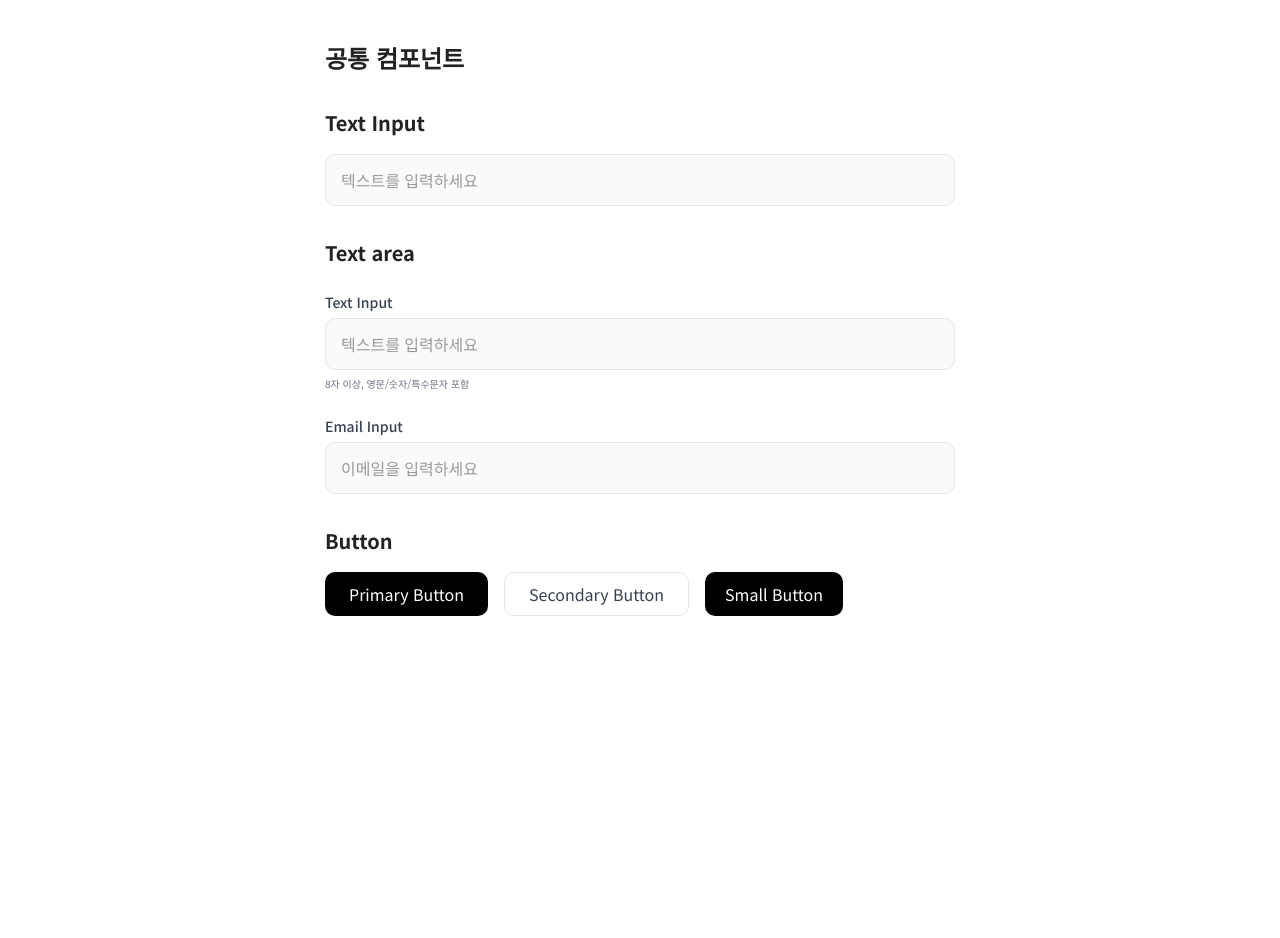
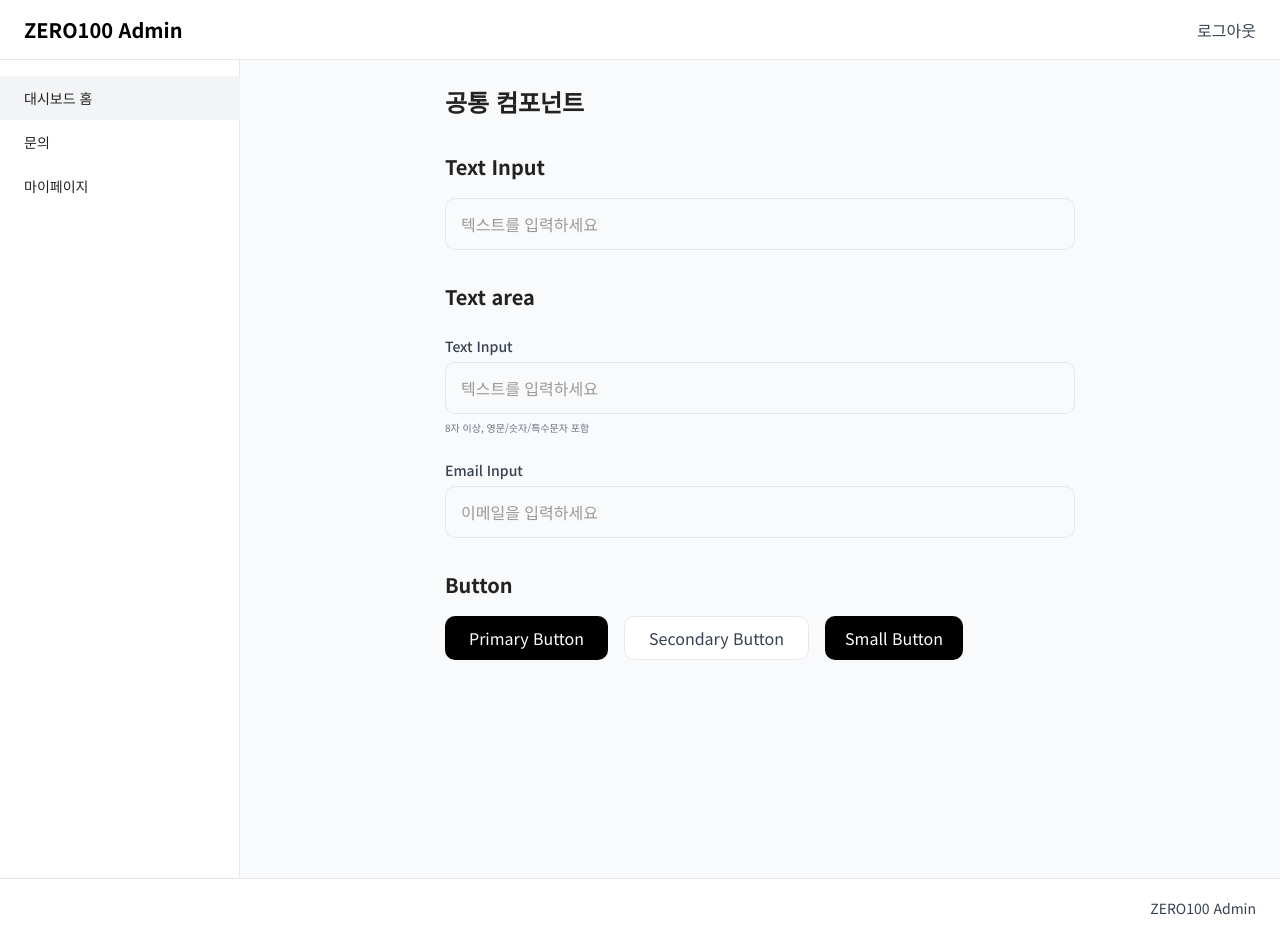
Before and after one commit to Leets-Official/8th-FE-Zero100, a React (Vite) app: page /dashboard in a window 1280 px wide. Before the commit the page ends 800 px from the top, so only its background shows below. Built offline with nearby package versions, Linux system fonts and the light colour scheme.

Commit message:
feat: 대시보드 공통 레이아웃 및 라우팅 구현

```diff
--- a/src/App.jsx
+++ b/src/App.jsx
@@ -6,6 +6,7 @@ import { loadTodos, TODO_STORAGE_KEY } from './utils/todoStorage';
 import './App.css';
 import StatsPage from './pages/StatsPage';
 import Layout from './components/Layout/Layout';
+import DashboardLayout from './components/dashboard/DashboardLayout';
 import DashboardPage from './pages/DashboardPage';
 
 function App() {
@@ -54,7 +55,20 @@ function App() {
   return (
     <Routes>
       <Route path="/" element={<Navigate to="/dashboard" replace />} />
-      <Route path="/dashboard" element={<DashboardPage />} />
+
+      <Route path="/dashboard" element={<DashboardLayout />}>
+        <Route index element={<DashboardPage />} />
+
+        <Route
+          path="inquiries"
+          element={<h2 className="text-[24px] font-bold text-[#222222]">문의</h2>}
+        />
+
+        <Route
+          path="mypage"
+          element={<h2 className="text-[24px] font-bold text-[#222222]">마이페이지</h2>}
+        />
+      </Route>
 
       <Route path="/todolist" element={<Layout />}>
         <Route
--- /dev/null
+++ b/src/components/dashboard/DashboardLayout.jsx
@@ -0,0 +1,24 @@
+import { Outlet } from 'react-router';
+import Header from './Header';
+import Sidebar from './Sidebar';
+import Footer from './Footer';
+
+function DashboardLayout() {
+  return (
+    <div className="flex min-h-dvh flex-col bg-[#f9fafb]">
+      <Header />
+
+      <div className="flex flex-1">
+        <Sidebar />
+
+        <main className="min-w-0 flex-1 p-[24px]">
+          <Outlet />
+        </main>
+      </div>
+
+      <Footer />
+    </div>
+  );
+}
+
+export default DashboardLayout;
--- /dev/null
+++ b/src/components/dashboard/Footer.jsx
@@ -0,0 +1,9 @@
+function Footer() {
+  return (
+    <footer className="flex h-[60px] w-full shrink-0 items-center justify-end bg-[#ffffff] pr-[24px] shadow-[inset_0_0.93px_0_#e5e7eb]">
+      <p className="text-[14px] text-[#374151]">ZERO100 Admin</p>
+    </footer>
+  );
+}
+
+export default Footer;
--- /dev/null
+++ b/src/components/dashboard/Header.jsx
@@ -0,0 +1,18 @@
+function Header({ onLogout }) {
+  return (
+    <header className="flex h-[60px] w-full shrink-0 items-center justify-between gap-[16px] bg-[#ffffff] px-[24px] shadow-[inset_0_-0.93px_0_#e5e7eb]">
+      <h1 className="text-[20px] font-bold text-[#000000]">ZERO100 Admin</h1>
+
+      <button
+        type="button"
+        onClick={onLogout}
+        disabled={!onLogout}
+        className="shrink-0 rounded-[4px] text-[14px] text-[#374151] focus-visible:outline-2 focus-visible:outline-offset-0 focus-visible:outline-[#222222] enabled:cursor-pointer enabled:hover:underline disabled:cursor-not-allowed"
+      >
+        로그아웃
+      </button>
+    </header>
+  );
+}
+
+export default Header;
--- /dev/null
+++ b/src/components/dashboard/Sidebar.jsx
@@ -0,0 +1,30 @@
+import { NavLink } from 'react-router';
+
+const menus = [
+  { to: '/dashboard', label: '대시보드 홈' },
+  { to: '/dashboard/inquiries', label: '문의' },
+  { to: '/dashboard/mypage', label: '마이페이지' },
+];
+
+function Sidebar() {
+  return (
+    <aside className="min-h-[818px] w-[240px] shrink-0 bg-[#ffffff] py-[16px] shadow-[inset_-0.93px_0_0_#e5e7eb]">
+      <nav aria-label="대시보드 메뉴">
+        {menus.map((menu) => (
+          <NavLink
+            key={menu.to}
+            to={menu.to}
+            end={menu.to === '/dashboard'}
+            className={({ isActive }) =>
+              `block px-[24px] py-[12px] text-[14px] leading-[20px] text-[#222222] hover:bg-[#f3f4f6] focus-visible:outline-2 focus-visible:outline-offset-[-2px] focus-visible:outline-[#222222] ${isActive ? 'bg-[#f3f4f6] font-medium' : ''} `
+            }
+          >
+            {menu.label}
+          </NavLink>
+        ))}
+      </nav>
+    </aside>
+  );
+}
+
+export default Sidebar;
--- a/src/pages/DashboardPage.jsx
+++ b/src/pages/DashboardPage.jsx
@@ -15,12 +15,14 @@ function DashboardPage() {
   }
 
   return (
-    <main className="min-h-dvh bg-[#ffffff] px-[24px] py-[40px]">
+    <section aria-labelledby="dashboard-title">
       <div className="mx-auto flex max-w-[630px] flex-col gap-[32px]">
-        <h1 className="text-[24px] font-bold text-[#222222]">공통 컴포넌트</h1>
+        <h2 id="dashboard-title" className="text-[24px] font-bold text-[#222222]">
+          공통 컴포넌트
+        </h2>
 
         <section className="flex flex-col gap-[16px]">
-          <h2 className="text-[20px] font-bold text-[#222222]">Text Input</h2>
+          <h3 className="text-[20px] font-bold text-[#222222]">Text Input</h3>
 
           <Input
             label="텍스트 입력"
@@ -32,7 +34,7 @@ function DashboardPage() {
         </section>
 
         <section className="flex flex-col gap-[24px]">
-          <h2 className="text-[20px] font-bold text-[#222222]">Text area</h2>
+          <h3 className="text-[20px] font-bold text-[#222222]">Text area</h3>
 
           <Input
             label="Text Input"
@@ -57,16 +59,18 @@ function DashboardPage() {
         </section>
 
         <section className="flex flex-col gap-[16px]">
-          <h2 className="text-[20px] font-bold text-[#222222]">Button</h2>
+          <h3 className="text-[20px] font-bold text-[#222222]">Button</h3>
 
           <div className="flex flex-wrap items-center gap-[16px]">
             <Button>Primary Button</Button>
+
             <Button variant="secondary">Secondary Button</Button>
+
             <Button size="small">Small Button</Button>
           </div>
         </section>
       </div>
-    </main>
+    </section>
   );
 }
 
```
